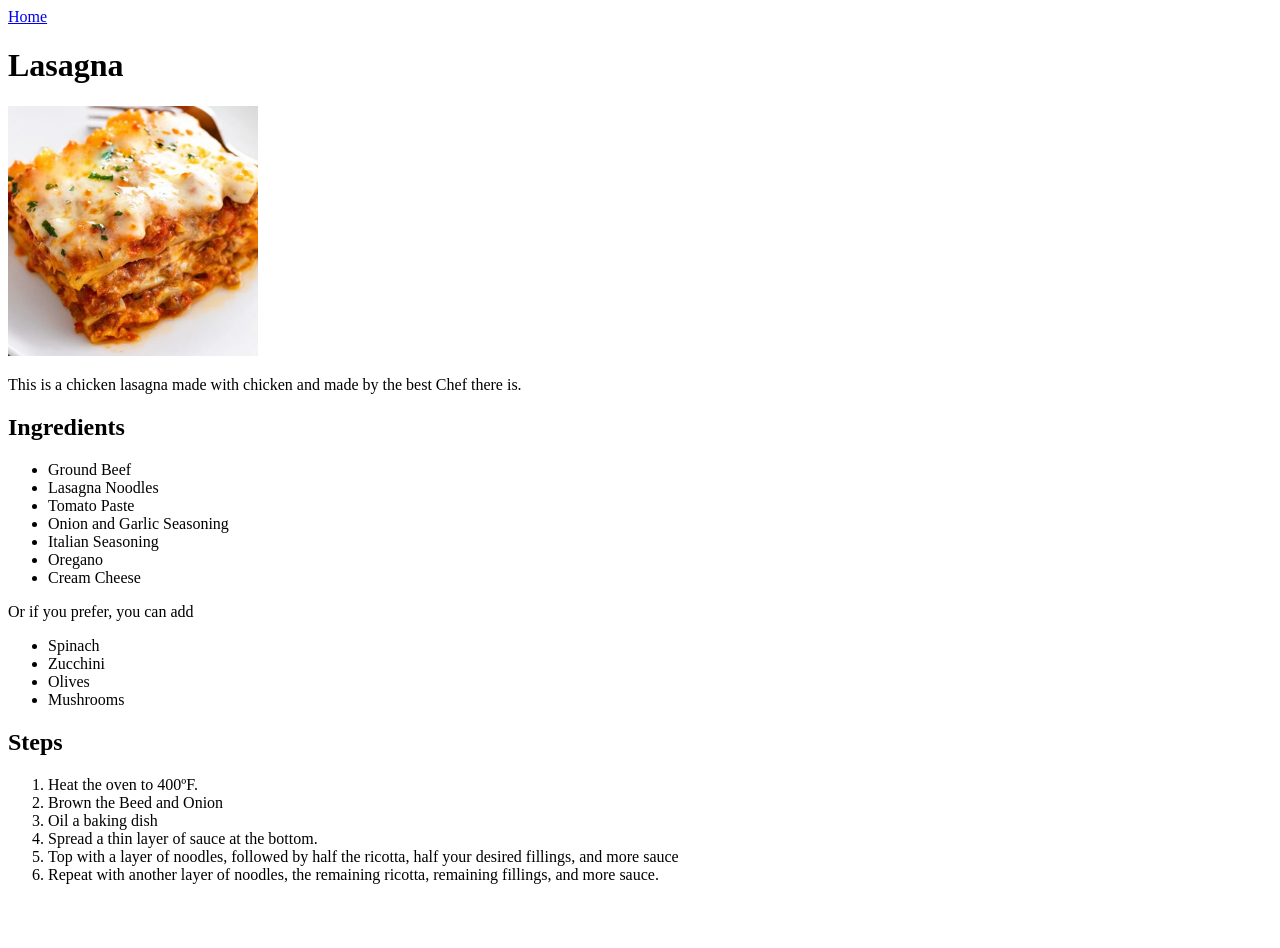
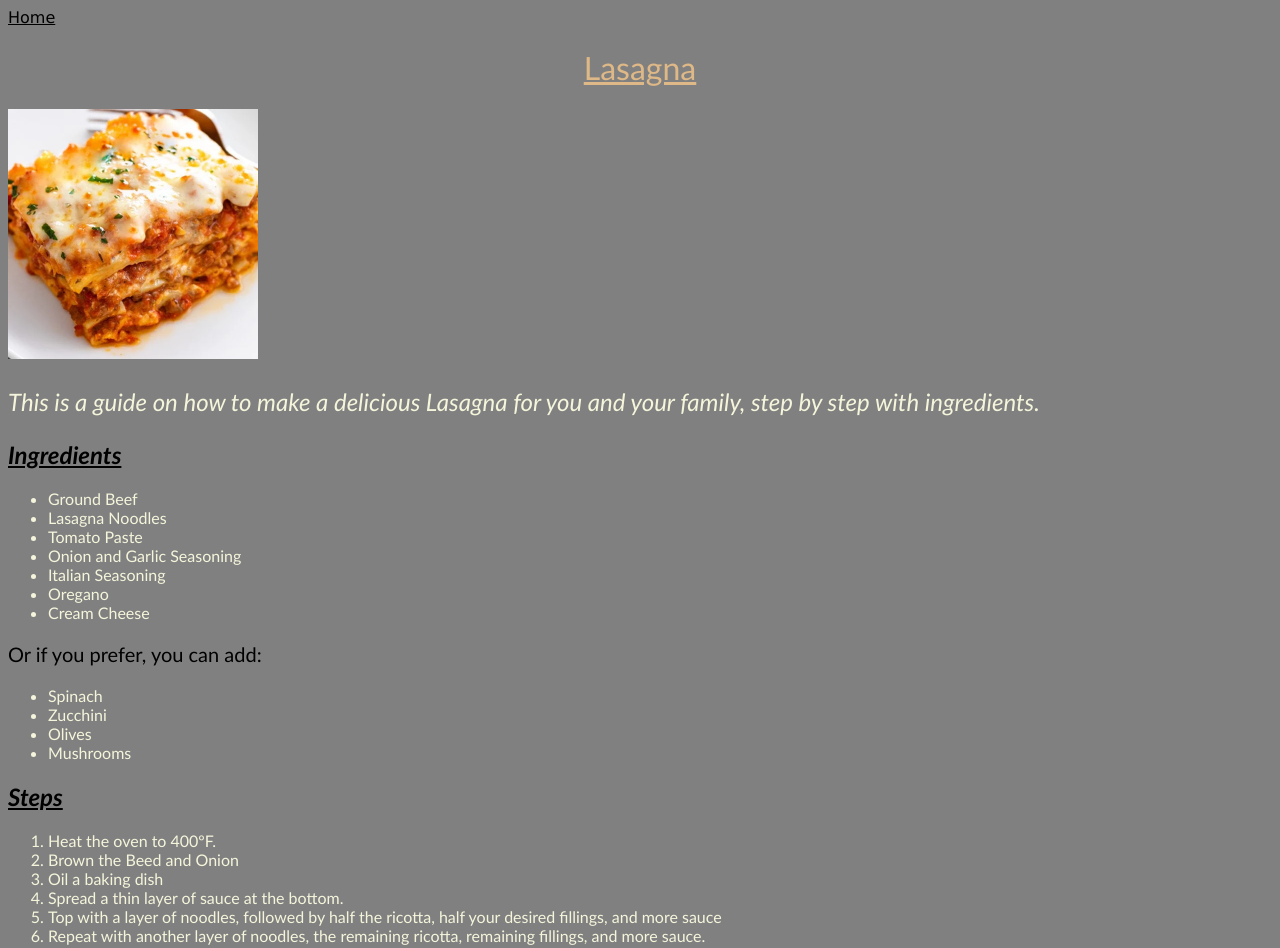
Before and after one commit to rosellidev/odin-recipes, a plain HTML site: page recipes/lasagna.html in a window 1280 px wide. Before the commit the page ends 900 px from the top, so only its background shows below. Drawn offline with Linux system fonts and the light colour scheme.

Commit message:
Updated link and added some class

```diff
--- /dev/null
+++ b/css/style.css
@@ -0,0 +1,39 @@
+* {
+    background-color: grey;
+}
+
+a {
+    color: black;
+    font-family: Verdana, Geneva, Tahoma, sans-serif;
+}
+
+.container {
+    color: burlywood;
+    text-align: center;
+    text-decoration: underline;
+    font-family: 'Gill Sans', 'Gill Sans MT', Calibri, 'Trebuchet MS', sans-serif;
+    font-weight: 300;
+}
+
+p {
+    font-size: 20px;
+    font-family: 'Gill Sans', 'Gill Sans MT', Calibri, 'Trebuchet MS', sans-serif;
+}
+
+p.word {
+    color: beige;
+    font-size: 24px;
+    font-family: 'Gill Sans', 'Gill Sans MT', Calibri, 'Trebuchet MS', sans-serif;
+    font-style: italic;
+}
+
+h2 {
+    font-family: 'Trebuchet MS', 'Lucida Sans Unicode', 'Lucida Grande', 'Lucida Sans', Arial, sans-serif;
+    font-style: italic;
+    text-decoration: underline;
+}
+
+#topic .ingredients, .steps{
+    color: beige;
+    font-family: 'Trebuchet MS', 'Lucida Sans Unicode', 'Lucida Grande', 'Lucida Sans', Arial, sans-serif;
+}
--- a/recipes/lasagna.html
+++ b/recipes/lasagna.html
@@ -4,14 +4,16 @@
     <meta charset="UTF-8">
     <meta name="viewport" content="width=device-width, initial-scale=1.0">
     <title>Recipes</title>
+    <link rel="stylesheet" href="/css/style.css">
 </head>
 <body>
     <a href="../index.html">Home</a>
-    <h1>Lasagna</h1>
+    <h1 class="container">Lasagna</h1>
     <img src="../img/lasagna.jpg" alt="Lasagna" width="250" height="250">
-    <p>This is a chicken lasagna made with chicken and made by the best Chef there is.</p>
+    <p class="word">This is a guide on how to make a delicious <em>Lasagna</em> for you and your family, step by step with ingredients.</p>
     <h2>Ingredients</h2>
-    <ul>
+    <div id="topic">
+        <ul class="ingredients">
             <li>Ground Beef</li>
             <li>Lasagna Noodles</li>
             <li>Tomato Paste</li>
@@ -20,15 +22,15 @@
             <li>Oregano</li>
             <li>Cream Cheese</li>
         </ul>
-    <p>Or if you prefer, you can add</p>
-    <ul>
+        <p>Or if you prefer, you can add:</p>
+        <ul class="ingredients">
             <li>Spinach</li>
             <li>Zucchini</li>
             <li>Olives</li>
             <li>Mushrooms</li>
         </ul>
         <h2>Steps</h2>
-    <ol>
+        <ol class="steps">
             <li>Heat the oven to 400ºF.</li>
             <li>Brown the Beed and Onion</li>
             <li>Oil a baking dish</li>
@@ -36,5 +38,6 @@
             <li>Top with a layer of noodles, followed by half the ricotta, half your desired fillings, and more sauce</li>
             <li>Repeat with another layer of noodles, the remaining ricotta, remaining fillings, and more sauce.</li>
         </ol>
+    </div>
 </body>
 </html>
```
Also changed, not shown: index.html (+2 -1 lines). Lines whose indentation alone changed are shown as unchanged.
